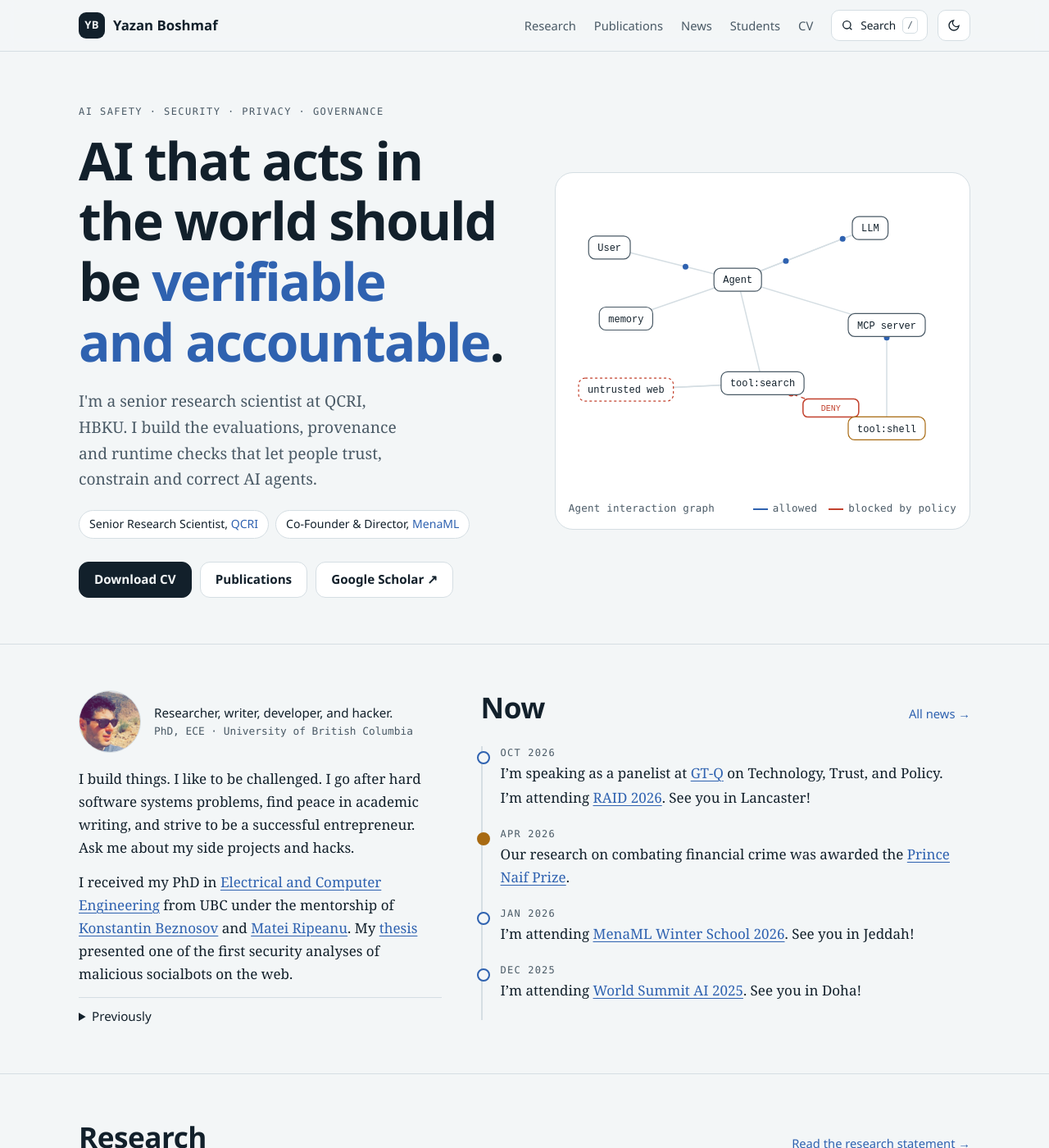
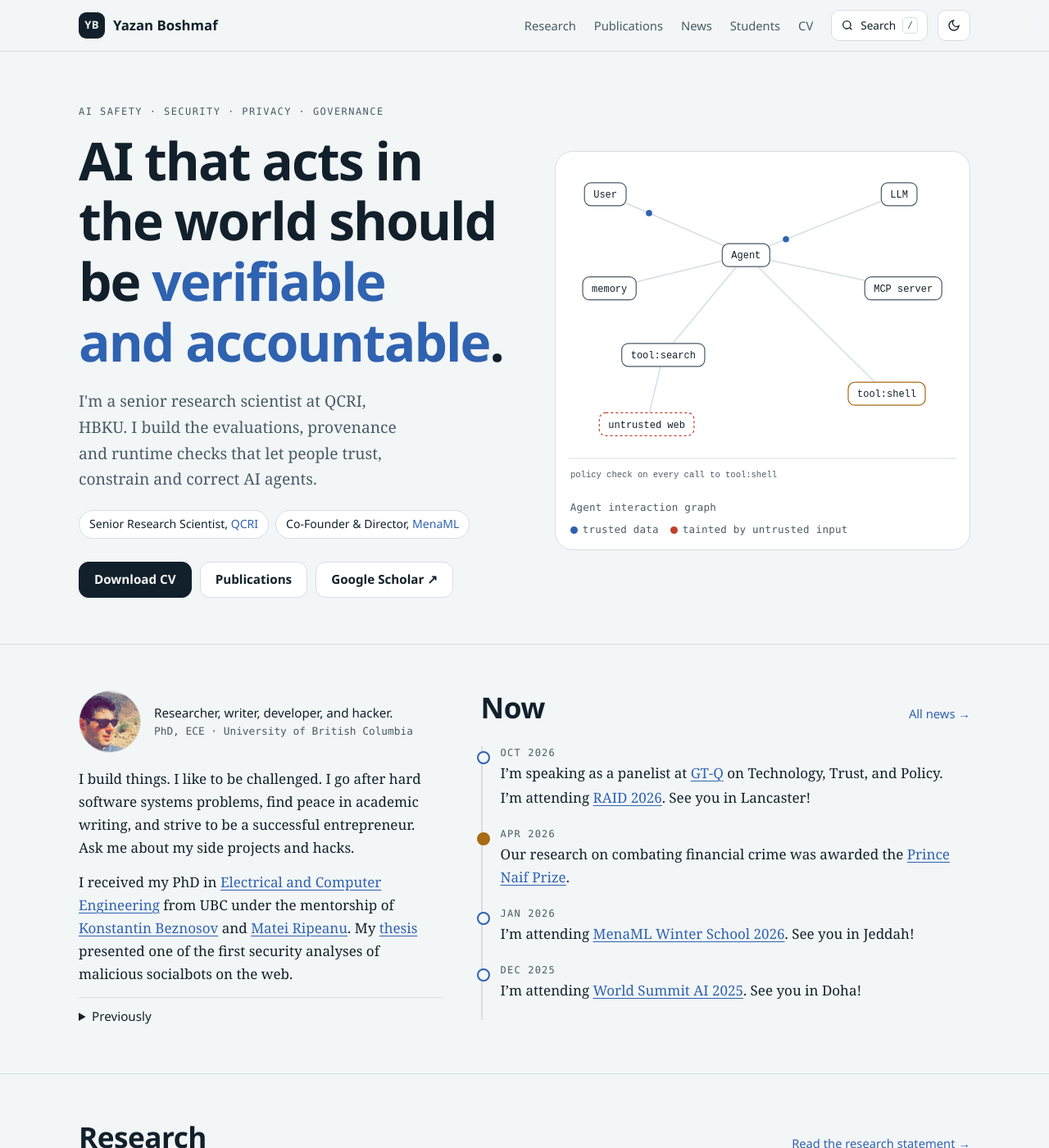
Before and after one commit to boshmaf/boshmaf.github.io, a Jekyll site: the page built from index.html, in a window 1280 px wide and 1400 px high. Shown: the whole window at 82% size. Built offline with Jekyll 4.4.1, drawn with Linux system fonts in a browser that asks for light colours; part of the change alters nothing that is shown.

Commit message:
Show policy denial as taint tracking in the hero graph
The DENY box looked like a component of the agent. The figure now shows
the decision instead: the agent queries tool:search, the untrusted web
result taints search and then the agent's context, and the agent's next
call to tool:shell is stopped mid-edge by a policy check, with the reason
in a strip below the graph. A trusted call on the same edge passes, so the
decision visibly depends on data provenance, not topology. Tools no
longer connect to each other directly; the agent mediates every call.

Co-Authored-By: Claude Opus 5.5 <noreply@anthropic.com>

```diff
--- a/assets/css/site.css
+++ b/assets/css/site.css
@@ -12,6 +12,7 @@
   --award: #a86a12;
   --award-soft: #f7ecd9;
   --block: #c2412d;
+  --allow: #2b7a52;
   --graph-node: #ffffff;
 
   --f-display: "Bricolage Grotesque", "Segoe UI", system-ui, sans-serif;
@@ -25,13 +26,13 @@
 @media (prefers-color-scheme: dark) {
   :root:not([data-theme="light"]) {
     --paper: #0d1419; --surface: #141d24; --ink: #e6edf1; --ink-2: #9aabb7; --rule: #26343e;
-    --accent: #86acec; --accent-soft: #1b2a3d; --award: #e0a94e; --award-soft: #2e2415; --block: #f07a63; --graph-node: #18232c;
+    --accent: #86acec; --accent-soft: #1b2a3d; --award: #e0a94e; --award-soft: #2e2415; --block: #f07a63; --allow: #6cc59a; --graph-node: #18232c;
     color-scheme: dark;
   }
 }
 :root[data-theme="dark"] {
   --paper: #0d1419; --surface: #141d24; --ink: #e6edf1; --ink-2: #9aabb7; --rule: #26343e;
-  --accent: #86acec; --accent-soft: #1b2a3d; --award: #e0a94e; --award-soft: #2e2415; --block: #f07a63; --graph-node: #18232c;
+  --accent: #86acec; --accent-soft: #1b2a3d; --award: #e0a94e; --award-soft: #2e2415; --block: #f07a63; --allow: #6cc59a; --graph-node: #18232c;
   color-scheme: dark;
 }
 
@@ -100,11 +101,11 @@ h1, h2, h3 { font-family: var(--f-display); font-weight: 650; letter-spacing: -0
 .btn { display: inline-flex; align-items: center; gap: 8px; min-height: 44px; padding: 0 18px; border-radius: 12px; font: 600 0.95rem/1 var(--f-display); text-decoration: none; border: 1px solid var(--rule); color: var(--ink); background: var(--surface); cursor: pointer; }
 .btn.primary { background: var(--ink); color: var(--paper); border-color: var(--ink); }
 .btn:hover { text-decoration: none; border-color: var(--ink-2); }
-.graph-card { position: relative; margin: 0; background: var(--surface); border: 1px solid var(--rule); border-radius: 22px; overflow: hidden; aspect-ratio: 1 / 0.86; max-width: 100%; }
-.graph-card canvas { display: block; width: 100%; height: 100%; }
-.graph-card figcaption { position: absolute; left: 16px; right: 16px; bottom: 14px; display: flex; justify-content: space-between; gap: 10px; flex-wrap: wrap; color: var(--ink-2); }
-.legend { display: flex; gap: 14px; }
-.legend i { display: inline-block; width: 18px; height: 2px; vertical-align: middle; margin-right: 6px; background: var(--accent); }
+.graph-card { margin: 0; background: var(--surface); border: 1px solid var(--rule); border-radius: 22px; overflow: hidden; aspect-ratio: 1 / 0.96; max-width: 100%; display: flex; flex-direction: column; }
+.graph-card canvas { display: block; width: 100%; flex: 1; min-height: 0; }
+.graph-card figcaption { padding: 10px 18px 14px; display: flex; justify-content: space-between; gap: 6px 12px; flex-wrap: wrap; color: var(--ink-2); }
+.legend { display: flex; flex-wrap: wrap; gap: 4px 14px; }
+.legend i { display: inline-block; width: 9px; height: 9px; border-radius: 50%; vertical-align: -1px; margin-right: 6px; background: var(--accent); }
 .legend i.b { background: var(--block); }
 @media (max-width: 860px) { .hero .wrap { grid-template-columns: 1fr; gap: 32px; padding-block: 40px; } }
 
--- a/assets/js/graph.js
+++ b/assets/js/graph.js
@@ -1,79 +1,158 @@
-// Homepage hero: an agent interaction graph where a reference monitor denies a
-// path from untrusted web content to a privileged shell tool.
+// Homepage hero: an agent interaction graph with taint tracking. The agent asks
+// tool:search, whose result from the untrusted web comes back tainted. When the
+// agent then calls tool:shell with that data, a policy check outside the agent
+// denies the call; trusted calls on the same edge pass.
 (() => {
   const cv = document.getElementById("graph");
   if (!cv || !cv.getContext) return;
   const ctx = cv.getContext("2d");
-  const nodes = {
-    user: { x: .13, y: .2, l: "User" },
-    agent: { x: .44, y: .3, l: "Agent" },
-    model: { x: .76, y: .14, l: "LLM" },
-    mcp: { x: .8, y: .44, l: "MCP server" },
-    search: { x: .5, y: .62, l: "tool:search" },
-    web: { x: .17, y: .64, l: "untrusted web", untrusted: true },
-    shell: { x: .8, y: .76, l: "tool:shell", priv: true },
-    mem: { x: .17, y: .42, l: "memory" }
+
+  // Tools never call each other; every tool result goes back to the agent.
+  const N = {
+    user: { x: .12, y: .1, l: "User" },
+    agent: { x: .46, y: .32, l: "Agent" },
+    model: { x: .83, y: .1, l: "LLM" },
+    mcp: { x: .84, y: .44, l: "MCP server" },
+    mem: { x: .13, y: .44, l: "memory" },
+    search: { x: .26, y: .68, l: "tool:search" },
+    web: { x: .22, y: .93, l: "untrusted web", untrusted: true },
+    shell: { x: .8, y: .82, l: "tool:shell", priv: true }
   };
-  const BLOCKED = ["search", "shell", true];
-  const edges = [["user", "agent"], ["agent", "model"], ["model", "agent"], ["agent", "mcp"], ["agent", "search"],
-    ["search", "web"], ["web", "search"], ["agent", "mem"], ["mcp", "shell"], BLOCKED];
+  const LINKS = [["user", "agent"], ["agent", "model"], ["agent", "mcp"], ["agent", "mem"], ["agent", "search"], ["search", "web"], ["agent", "shell"]];
+  const NOISE = [["user", "agent"], ["agent", "model"], ["model", "agent"], ["agent", "mcp"], ["mcp", "agent"], ["agent", "mem"], ["mem", "agent"]];
+  const CHECK = .5;   // where along agent → shell the policy check happens
+  const STRIP = 40;   // decision strip below the graph
+  const TAINT_FOR = 3;   // long enough to cover the denied call, short enough to clear before the next cycle
+  const CYCLE = 11.5;
 
   const C = {};
   const readColors = () => {
     const s = getComputedStyle(document.documentElement);
-    ["--ink", "--ink-2", "--rule", "--accent", "--block", "--graph-node", "--surface", "--award"].forEach(k => C[k] = s.getPropertyValue(k).trim());
+    ["--ink", "--ink-2", "--rule", "--accent", "--block", "--allow", "--graph-node", "--surface", "--award"].forEach(k => C[k] = s.getPropertyValue(k).trim());
   };
   readColors();
+  const alpha = (hex, a) => {
+    const h = hex.replace("#", "");
+    const n = parseInt(h.length === 3 ? h.split("").map(c => c + c).join("") : h, 16);
+    return `rgba(${n >> 16 & 255},${n >> 8 & 255},${n & 255},${a})`;
+  };
 
   let W = 0, H = 0, dpr = 1;
   const size = () => { dpr = Math.min(devicePixelRatio || 1, 2); W = cv.clientWidth; H = cv.clientHeight; cv.width = W * dpr; cv.height = H * dpr; };
   size();
-  const P = n => [nodes[n].x * W, nodes[n].y * (H - 40) + 12];
+  const P = n => [N[n].x * W, N[n].y * (H - STRIP - 36) + 18];
+  const at = (a, b, t) => { const [x1, y1] = P(a), [x2, y2] = P(b); return [x1 + (x2 - x1) * t, y1 + (y2 - y1) * t]; };
   const rr = (x, y, w, h, r) => { ctx.beginPath(); ctx.roundRect ? ctx.roundRect(x, y, w, h, r) : ctx.rect(x, y, w, h); };
+  const mono = (px, w = 500) => { ctx.font = `${w} ${px}px 'JetBrains Mono', monospace`; };
+  const box = n => { mono(12); const [x, y] = P(n), w = ctx.measureText(N[n].l).width + 22; return { x: x - w / 2, y: y - 14, w, h: 28, cx: x, cy: y }; };
 
-  const packets = [];
-  let last = 0, flash = 0;
-  function draw(now) {
-    const dt = Math.min((now - last) / 1000 || 0, .05); last = now;
+  let clock = 0, searchTaint = -99, agentTaint = -99, status = null;
+  const packets = [], marks = [], timers = [];
+  const later = (s, fn) => timers.push({ at: clock + s, fn });
+  const send = (a, b, o = {}) => packets.push({ a, b, t: 0, sp: o.sp || .7, taint: !!o.taint, then: o.then });
+  const decide = (allow, x, y) => { marks.push({ allow, x, y, age: 0 }); status = { allow, age: 0 }; };
+
+  // A trusted shell call passes first; then agent → search → web → search
+  // (tainted) → agent (tainted) → shell (denied).
+  const story = () => send("agent", "shell", { sp: .6, then: () => later(.4, () =>
+    send("agent", "search", { then: () =>
+      send("search", "web", { then: () =>
+        send("web", "search", { taint: true, then: () => {
+          searchTaint = clock;
+          send("search", "agent", { taint: true, then: () => {
+            agentTaint = clock;
+            later(.5, () => send("agent", "shell", { taint: true, sp: .6 }));
+          } });
+        } }) }) })) });
+
+  const tag = (text, x, y, a) => {
+    mono(10);
+    const w = ctx.measureText(text).width + 14;
+    ctx.globalAlpha = a;
+    ctx.fillStyle = C["--surface"]; ctx.strokeStyle = C["--block"]; ctx.lineWidth = 1;
+    rr(x, y - 10, w, 20, 10); ctx.fill(); ctx.stroke();
+    ctx.fillStyle = C["--block"]; ctx.textAlign = "left"; ctx.textBaseline = "middle";
+    ctx.fillText(text, x + 7, y + .5);
+    ctx.globalAlpha = 1;
+  };
+  const taintAlpha = since => { const k = clock - since; return k < 0 || k > TAINT_FOR ? 0 : Math.min(1, (TAINT_FOR - k) / .6); };
+
+  function draw(dt) {
+    clock += dt;
+    for (let i = timers.length - 1; i >= 0; i--) if (clock >= timers[i].at) timers.splice(i, 1)[0].fn();
     ctx.setTransform(dpr, 0, 0, dpr, 0, 0);
     ctx.clearRect(0, 0, W, H);
-    edges.forEach(([a, b, bad]) => {
-      const [x1, y1] = P(a), [x2, y2] = P(b);
-      ctx.strokeStyle = bad ? C["--block"] : C["--rule"]; ctx.lineWidth = 1.5;
-      ctx.setLineDash(bad ? [5, 5] : []);
-      ctx.beginPath(); ctx.moveTo(x1, y1); ctx.lineTo(x2, y2); ctx.stroke();
-    });
-    ctx.setLineDash([]);
+    const GH = H - STRIP;
 
-    const [sx, sy] = P("search"), [hx, hy] = P("shell");
-    const mx = sx + (hx - sx) * .55, my = sy + (hy - sy) * .55;
-    ctx.fillStyle = C["--surface"]; ctx.strokeStyle = C["--block"]; ctx.lineWidth = 1.5 + flash * 2;
-    rr(mx - 34, my - 11, 68, 22, 6); ctx.fill(); ctx.stroke();
-    ctx.fillStyle = C["--block"]; ctx.font = "500 10px 'JetBrains Mono', monospace";
-    ctx.textAlign = "center"; ctx.textBaseline = "middle";
-    ctx.fillText("DENY", mx, my + 1);
-    flash = Math.max(0, flash - dt * 2);
+    ctx.strokeStyle = C["--rule"]; ctx.lineWidth = 1.5;
+    LINKS.forEach(([a, b]) => { const [x1, y1] = P(a), [x2, y2] = P(b); ctx.beginPath(); ctx.moveTo(x1, y1); ctx.lineTo(x2, y2); ctx.stroke(); });
 
     for (let i = packets.length - 1; i >= 0; i--) {
       const p = packets[i]; p.t += dt * p.sp;
-      const [a, b, bad] = p.e, [x1, y1] = P(a), [x2, y2] = P(b);
-      if (bad && p.t >= .55) { flash = 1; packets.splice(i, 1); continue; }
-      if (p.t >= 1) { packets.splice(i, 1); continue; }
-      ctx.fillStyle = bad ? C["--block"] : C["--accent"];
-      ctx.beginPath(); ctx.arc(x1 + (x2 - x1) * p.t, y1 + (y2 - y1) * p.t, 3.5, 0, 7); ctx.fill();
+      if (p.b === "shell" && !p.checked && p.t >= CHECK) {
+        p.checked = true;
+        decide(!p.taint, ...at(p.a, p.b, CHECK));
+        if (p.taint) { packets.splice(i, 1); continue; }
+      }
+      if (p.t >= 1) { packets.splice(i, 1); p.then?.(); continue; }
+      const [x, y] = at(p.a, p.b, p.t);
+      ctx.fillStyle = p.taint ? C["--block"] : C["--accent"];
+      ctx.beginPath(); ctx.arc(x, y, 3.8, 0, 7); ctx.fill();
     }
 
-    Object.values(nodes).forEach(n => {
-      const x = n.x * W, y = n.y * (H - 40) + 12;
-      ctx.font = "500 12px 'JetBrains Mono', monospace";
-      const w = ctx.measureText(n.l).width + 22;
+    Object.keys(N).forEach(n => {
+      const b = box(n), nd = N[n];
+      const ta = n === "search" ? taintAlpha(searchTaint) : n === "agent" ? taintAlpha(agentTaint) : 0;
+      if (ta) {
+        ctx.strokeStyle = alpha(C["--block"], ta); ctx.lineWidth = 2;
+        rr(b.x - 4, b.y - 4, b.w + 8, b.h + 8, 11); ctx.stroke();
+      }
       ctx.fillStyle = C["--graph-node"];
-      ctx.strokeStyle = n.untrusted ? C["--block"] : n.priv ? C["--award"] : C["--ink-2"];
-      ctx.lineWidth = 1.2; ctx.setLineDash(n.untrusted ? [3, 3] : []);
-      rr(x - w / 2, y - 14, w, 28, 8); ctx.fill(); ctx.stroke(); ctx.setLineDash([]);
-      ctx.fillStyle = C["--ink"]; ctx.textAlign = "center"; ctx.textBaseline = "middle";
-      ctx.fillText(n.l, x, y + 1);
+      ctx.strokeStyle = nd.untrusted ? C["--block"] : nd.priv ? C["--award"] : C["--ink-2"];
+      ctx.lineWidth = 1.2; ctx.setLineDash(nd.untrusted ? [3, 3] : []);
+      rr(b.x, b.y, b.w, b.h, 8); ctx.fill(); ctx.stroke(); ctx.setLineDash([]);
+      ctx.fillStyle = C["--ink"]; ctx.textAlign = "center"; ctx.textBaseline = "middle"; mono(12);
+      ctx.fillText(nd.l, b.cx, b.cy + 1);
+      // taint tags sit clear of their node: right of search, above the agent
+      if (ta && n === "search") tag("tainted", b.x + b.w + 14, b.cy, ta);
+      if (ta && n === "agent") { mono(10); const w = ctx.measureText("context tainted").width + 14; tag("context tainted", b.cx - w / 2, b.y - 22, ta); }
     });
+
+    for (let i = marks.length - 1; i >= 0; i--) {
+      const m = marks[i]; m.age += dt;
+      const life = m.allow ? 1 : 2.4;
+      if (m.age > life) { marks.splice(i, 1); continue; }
+      const a = Math.min(1, (life - m.age) / .5), r = 11;
+      ctx.globalAlpha = a;
+      ctx.fillStyle = C["--surface"]; ctx.strokeStyle = m.allow ? C["--allow"] : C["--block"]; ctx.lineWidth = 2;
+      ctx.beginPath(); ctx.arc(m.x, m.y, r, 0, 7); ctx.fill(); ctx.stroke();
+      ctx.beginPath();
+      if (m.allow) { ctx.moveTo(m.x - 5, m.y); ctx.lineTo(m.x - 1.4, m.y + 3.8); ctx.lineTo(m.x + 5.5, m.y - 3.8); }
+      else { ctx.moveTo(m.x - r * .7, m.y + r * .7); ctx.lineTo(m.x + r * .7, m.y - r * .7); }
+      ctx.stroke();
+      ctx.globalAlpha = 1;
+    }
+
+    // decision strip below the graph
+    ctx.strokeStyle = C["--rule"]; ctx.lineWidth = 1;
+    ctx.beginPath(); ctx.moveTo(16, GH); ctx.lineTo(W - 16, GH); ctx.stroke();
+    ctx.textAlign = "left"; ctx.textBaseline = "middle";
+    const sy = GH + STRIP / 2;
+    if (status && status.age < 2.6) {
+      status.age += dt;
+      ctx.globalAlpha = Math.min(1, (2.6 - status.age) / .5);
+      mono(11);
+      ctx.fillStyle = status.allow ? C["--allow"] : C["--block"];
+      const head = status.allow ? "✓ allowed" : "✕ denied";
+      ctx.fillText(head, 18, sy);
+      const hw = ctx.measureText(head + "  ").width;
+      mono(11, 400); ctx.fillStyle = C["--ink"];
+      ctx.fillText(status.allow ? "agent → tool:shell · trusted input" : "agent → tool:shell · untrusted → privileged", 18 + hw, sy);
+      ctx.globalAlpha = 1;
+    } else {
+      mono(10.5, 400); ctx.fillStyle = C["--ink-2"];
+      ctx.fillText("policy check on every call to tool:shell", 18, sy);
+    }
   }
 
   const still = matchMedia("(prefers-reduced-motion: reduce)").matches;
@@ -81,18 +160,27 @@
   document.addEventListener("themechange", redraw);
   matchMedia("(prefers-color-scheme: dark)").addEventListener("change", redraw);
   addEventListener("resize", () => { size(); if (still) draw(0); });
-  document.fonts?.ready.then(() => still && draw(0));
-  if (still) { draw(0); return; }
 
-  // Animate only while the hero is on screen
-  let visible = true, frame = 0, raf = 0;
+  if (still) {
+    // one representative frame: a tainted call just denied
+    clock = 1; searchTaint = agentTaint = .5;
+    decide(false, ...at("agent", "shell", CHECK));
+    marks[0].age = .3; status.age = .3;
+    draw(0);
+    document.fonts?.ready.then(() => draw(0));
+    return;
+  }
+
+  let frame = 0, last = 0, raf = 0, visible = true, nextStory = .6;
   const loop = now => {
+    const dt = Math.min((now - last) / 1000 || 0, .05); last = now;
     frame++;
-    if (frame % 22 === 0 && packets.length < 14) packets.push({ e: edges[Math.floor(Math.random() * (edges.length - 1))], t: 0, sp: .5 + Math.random() * .4 });
-    if (frame % 160 === 0) packets.push({ e: BLOCKED, t: 0, sp: .6 });
-    draw(now);
+    if (frame % 26 === 0 && packets.length < 12) { const e = NOISE[Math.floor(Math.random() * NOISE.length)]; send(e[0], e[1], { sp: .5 + Math.random() * .4 }); }
+    if (clock >= nextStory) { story(); nextStory = clock + CYCLE; }
+    draw(dt);
     raf = visible ? requestAnimationFrame(loop) : 0;
   };
+  // animate only while the hero is on screen
   new IntersectionObserver(([e]) => {
     visible = e.isIntersecting;
     if (visible && !raf) { last = performance.now(); raf = requestAnimationFrame(loop); }
--- a/index.html
+++ b/index.html
@@ -20,10 +20,10 @@ description: Yazan Boshmaf is a Senior Research Scientist at QCRI, HBKU, working
       </div>
     </div>
     <figure class="graph-card">
-      <canvas id="graph" role="img" aria-label="Animated agent interaction graph. A policy monitor blocks a path from untrusted web content to a privileged shell tool."></canvas>
+      <canvas id="graph" role="img" aria-label="Animated agent interaction graph. The agent queries a search tool, whose result from the untrusted web comes back tainted and taints the agent's context. When the agent then calls a privileged shell tool with that data, a policy check outside the agent denies the call: untrusted to privileged. Trusted calls to the shell tool pass the same check."></canvas>
       <figcaption class="mono">
         <span>Agent interaction graph</span>
-        <span class="legend"><span><i></i>allowed</span><span><i class="b"></i>blocked by policy</span></span>
+        <span class="legend"><span><i></i>trusted data</span><span><i class="b"></i>tainted by untrusted input</span></span>
       </figcaption>
     </figure>
   </div>
```
